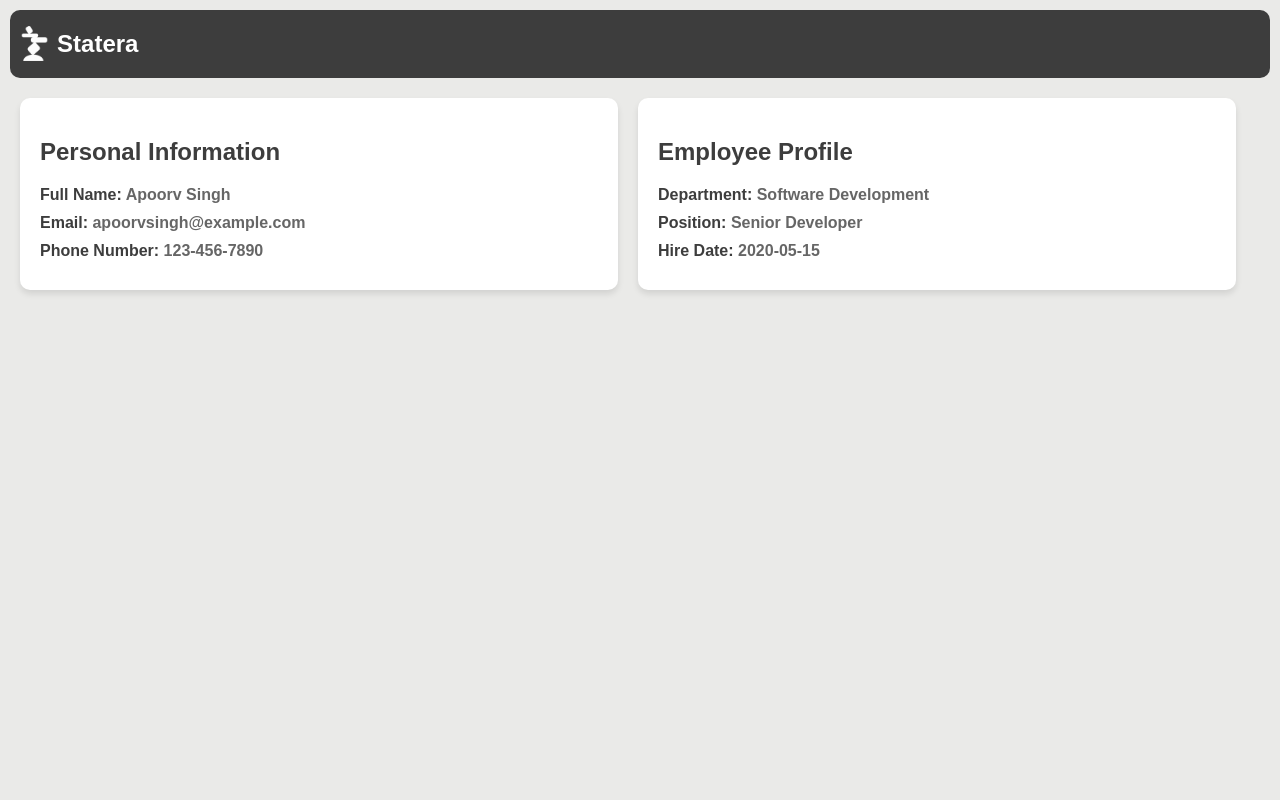
After one commit to ApoorvSingh0227/Statera, a Django app: template statera/templates/statera empinfo.html in a window 1280 px wide. The commit adds this page. Run offline with Django 5.2, Linux system fonts and the light colour scheme; the template is opened without the code that fills it, so the values that code supplies are empty; some web fonts are replaced.

Commit message:
added employeee info

```diff
--- a/statera/statera/urls.py
+++ b/statera/statera/urls.py
@@ -30,4 +30,5 @@ urlpatterns = [
     path('dashboard/', views.dashboard, name='dashboard'),  # Dashboard page
     path('task-info/<int:task_id>/', views.task_info, name='task_info'),
     path('project-main/<int:project_id>/', views.project_main, name='project_main'),
+    path('employee-info/<int:employee_id>/', views.employee_info, name='employee_info'),
 ]
--- /dev/null
+++ b/statera/templates/statera empinfo.html
@@ -0,0 +1,46 @@
+{% load static %}
+<div class="header-container">
+    <header class="header">
+        <meta charset="UTF-8">
+        <link rel="stylesheet" href="css/stateracss dashboard.css">
+        <link rel="stylesheet" href="https://use.typekit.net/yvb6gjg.css">
+        <link rel="stylesheet" href="https://use.typekit.net/yvb6gjg.css">
+        <nav class="nav">
+          <img src="{% static 'images/new logo 2@2x.png' %}" alt="Logo" class="nav-logo">
+          <a class="nav-link" href="{% url 'dashboard' %}"><link rel="stylesheet" href="{% static 'css/stateracss dashboard.css' %}">Statera</a>
+        </nav>
+    </header>
+    <body class="background">
+        <div class="main-content" style="padding: 20px; display: flex; gap: 20px; flex-wrap: wrap;">
+
+            <!-- Personal Information Section -->
+            <section class="info-section" style="width: 45%; padding: 20px; background: #ffffff; border-radius: 10px; box-shadow: 0 4px 6px rgba(0, 0, 0, 0.1);">
+                <h2 style="font-family: new-science, sans-serif; font-weight: 600; color: #3D3D3D;">Personal Information</h2>
+                <div class="info-item" style="margin-bottom: 10px;">
+                    <strong style="color: #3D3D3D;">Full Name:</strong> <span id="full-name" style="color: #666;">Apoorv Singh</span>
+                </div>
+                <div class="info-item" style="margin-bottom: 10px;">
+                    <strong style="color: #3D3D3D;">Email:</strong> <span id="email" style="color: #666;">apoorvsingh@example.com</span>
+                </div>
+                <div class="info-item" style="margin-bottom: 10px;">
+                    <strong style="color: #3D3D3D;">Phone Number:</strong> <span id="phone" style="color: #666;">123-456-7890</span>
+                </div>
+            </section>
+
+            <!-- Employee Profile Section -->
+            <section class="info-section" style="width: 45%; padding: 20px; background: #ffffff; border-radius: 10px; box-shadow: 0 4px 6px rgba(0, 0, 0, 0.1);">
+                <h2 style="font-family: new-science, sans-serif; font-weight: 600; color: #3D3D3D;">Employee Profile</h2>
+                <div class="info-item" style="margin-bottom: 10px;">
+                    <strong style="color: #3D3D3D;">Department:</strong> <span id="department" style="color: #666;">Software Development</span>
+                </div>
+                <div class="info-item" style="margin-bottom: 10px;">
+                    <strong style="color: #3D3D3D;">Position:</strong> <span id="position" style="color: #666;">Senior Developer</span>
+                </div>
+                <div class="info-item" style="margin-bottom: 10px;">
+                    <strong style="color: #3D3D3D;">Hire Date:</strong> <span id="hire-date" style="color: #666;">2020-05-15</span>
+                </div>
+            </section>
+
+        </div>
+    </body>
+</div>
--- a/statera/templates/statera task info.html
+++ b/statera/templates/statera task info.html
@@ -20,7 +20,7 @@
           <p><strong>Due Date: </strong>{{due_date}}</p>
           <div class="progress-bar-container">
             <div class="progress-bar">
-              <div class="progress" style="width: {{ progress|floatformat:0 }};"></div>
+              <div class="progress" style="width: {{ progress|floatformat:0 }}%;"></div>
             </div>
             <span class="progress-ratio">{{actual_hours|floatformat:0}}/{{estimated_hours|floatformat:0}} hrs</span>
           </div>
```
Also changed, not shown: statera/statera/views.py (+61 -1 lines), statera/static/css/stateracss empinfo.css (added, +38 -0 lines), statera/templates/statera projectmain.html (+7 -7 lines).
